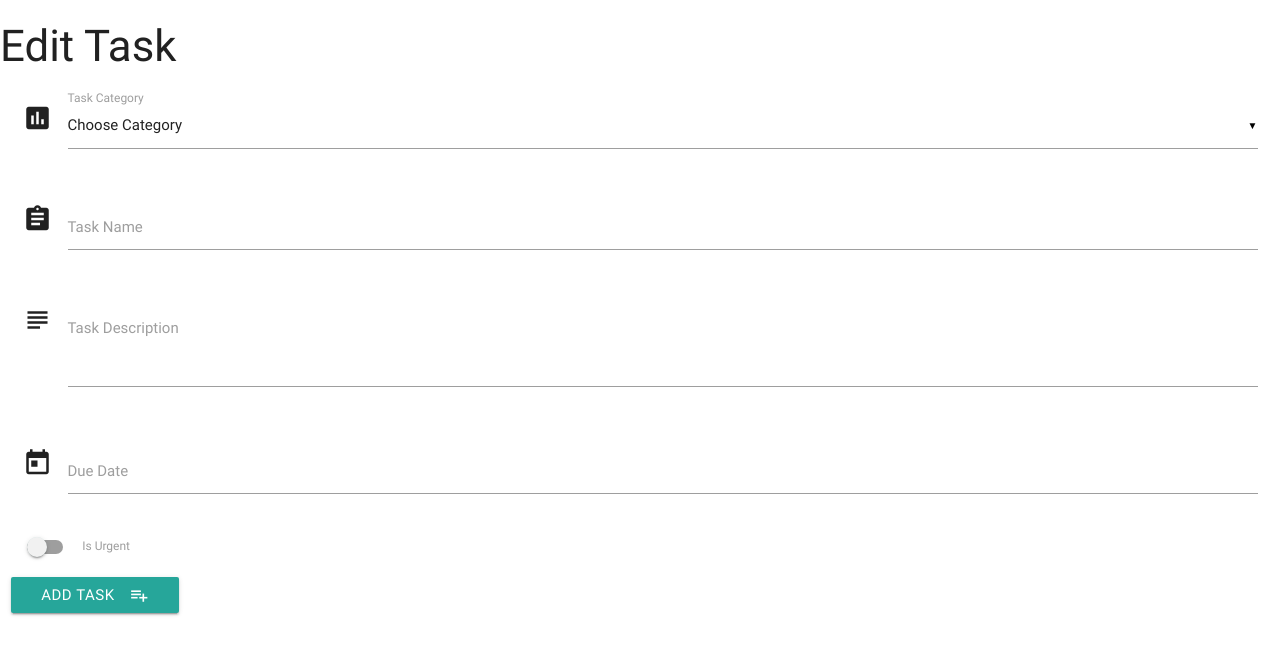
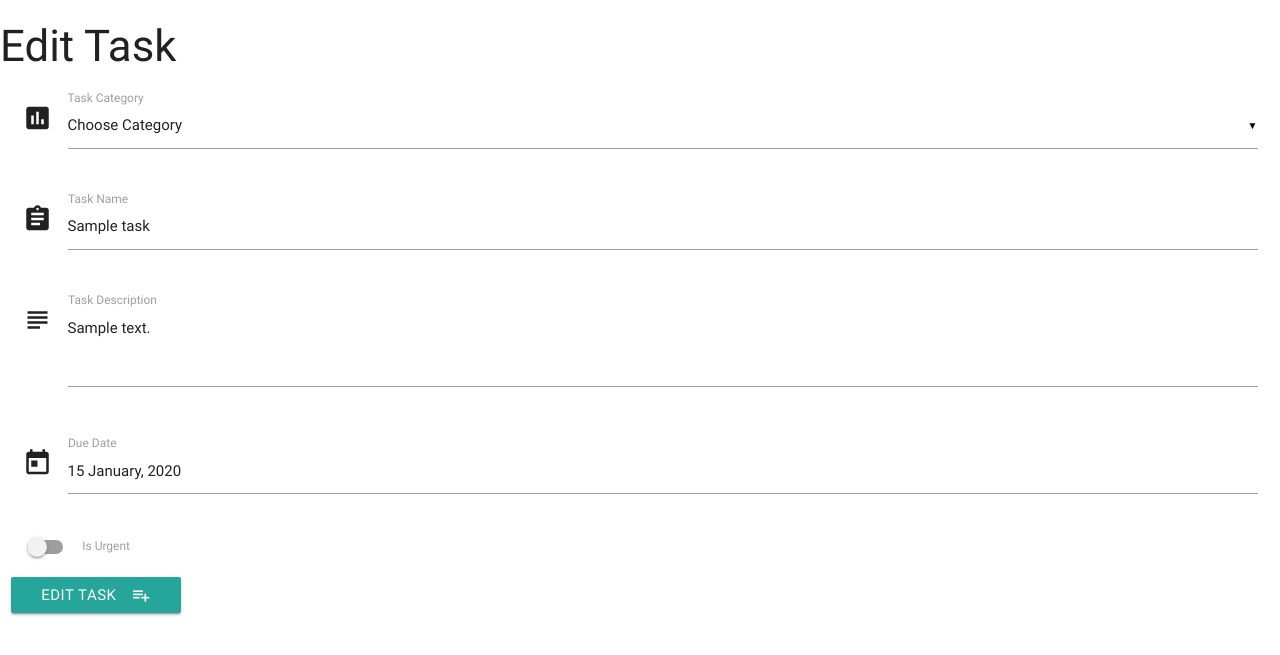
Before and after one commit to digitalis75/Task_manager, a Flask app: template templates/edittask.html in a window 1280 px wide. Shown: the top 655 px of the page. Run offline with Flask 2, Linux system fonts and the light colour scheme; the template is opened without the code that fills it: most values are stand-ins (such as "Sample title", 1, 10 or a date in 2020); some libraries are stand-ins or nearby versions.

Commit message:
Bind data to edittask Form

```diff
--- a/templates/base.html
+++ b/templates/base.html
@@ -34,10 +34,10 @@
             //container: undefined, // ex. 'body' will append picker to body
         });
 
-    // This code makes Materialize work in Chrome because of the bug
-    //    document.getElementById("matfix").addEventListener("click", function(e) {
-    //        e.stopPropagation();
-    //    });
+    //This code makes Materialize work in Chrome because of the bug
+        document.getElementById("matfix").addEventListener("click", function(e) {
+           e.stopPropagation();
+       });
     </script>
 
     </body>
--- a/templates/edittask.html
+++ b/templates/edittask.html
@@ -3,7 +3,7 @@
 
 <h3>Edit Task</h3>
 <div class="row">
-    <form action="{{ url_for('insert_task')}}" method="POST" class="col s12">
+    <form action="{{ url_for('update_task', task_id=task._id)}}" method="POST" class="col s12">
         <div class="row">
         <!--Materialize Select-->
             <div class="row">
@@ -12,7 +12,11 @@
                     <select id = "category" name = "category_name">
                         <option value="" disabled selected>Choose Category</option>
                         {% for cat in categories %}
+                            {% if cat.category_name == task.category_name %}
+                            <option value = "{{cat.category_name}}" selected>{{cat.category_name}}</option>
+                            {% else %}
                             <option value="{{cat.category_name}}">{{cat.category_name}}</option>
+                            {% endif %}
                         {% endfor %}
                     </select>
                     <label>Task Category</label>
@@ -21,14 +25,14 @@
 
             <div class="input-field col s12">
                 <i class="material-icons prefix">assignment</i>
-                <input id="task_name" name="task_name" type="text">
+                <input id="task_name" name="task_name" type="text" value = "{{task.task_name}}">
                 <label for="icon_prefix">Task Name</label>
             </div>
         </div>
         <div class="row">
             <div class="input-field col s12">
                 <i class="material-icons prefix">subject</i>
-                <textarea name="task_description" id="task_description" class="materialize-textarea"></textarea>
+                <textarea name="task_description" id="task_description" class="materialize-textarea">{{task.task_description}}</textarea>
                 <label for="icon_telephone">Task Description</label>
             </div>
         </div>
@@ -45,18 +49,30 @@
         <!--Materialize Switch-->
             <div class="switch">
                 <label>
-                  <input id="is_urgent" name="is_urgent" type="checkbox">
-                  <span class="lever"></span>
-                  Is Urgent
+                    {% if task.is_urgent %}
+                        <input id="is_urgent" name="is_urgent" type="checkbox" checked>
+                    {% else %}
+                        <input id="is_urgent" name="is_urgent" type="checkbox">
+                    {% endif %}
+                    <span class="lever"></span>
+                    Is Urgent
                 </label>
             </div>
         </div>
          <div class="row">
-            <button class="btn waves-effect waves-light" type="submit">Add Task
+            <button class="btn waves-effect waves-light" type="submit">Edit Task
                 <i class="material-icons right">playlist_add</i>
             </button>
         </div>
     </form>
 </div>
 
+<script src="https://cdnjs.cloudflare.com/ajax/libs/jquery/3.2.1/jquery.min.js"></script>
+<script type = "text/javascript">
+    $(document).ready(function(){
+        due_date = Date.parse('{{task.due_date}}');
+        $('#due_date').pickadate('picker').set('select', due_date, {format: 'dd/mm/yyyy'}).trigger('change')
+    });
+</script>
+
 {% endblock %}
```
